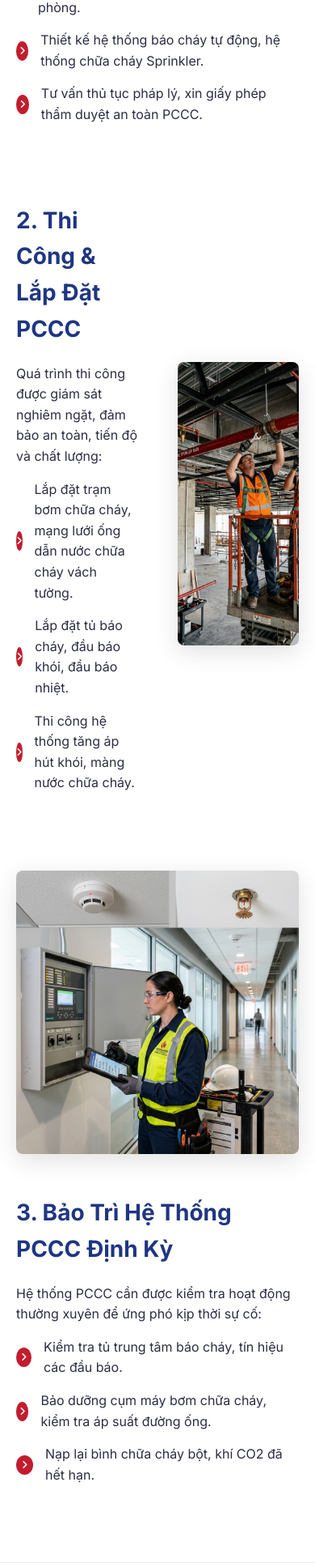
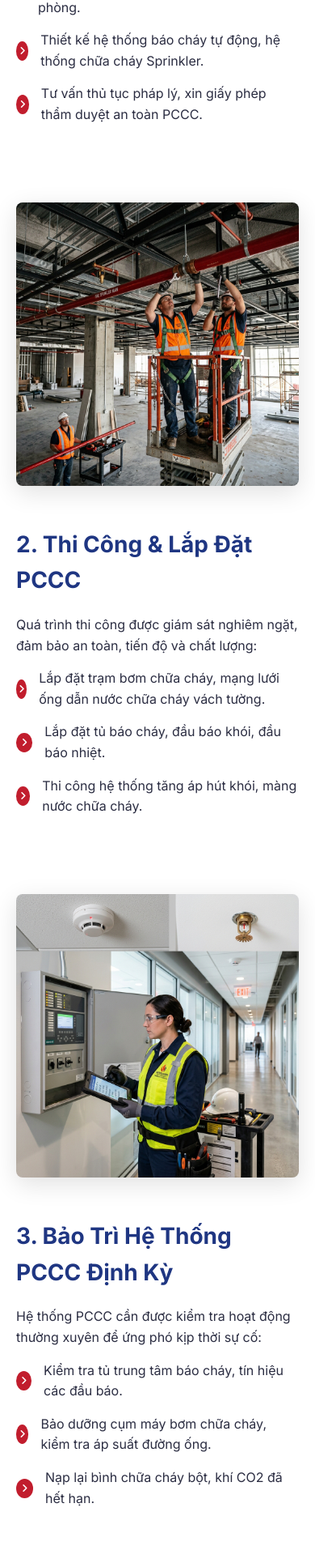
Before and after one commit to thieuan/vietdream_dj, a Django app: page /dich-vu/ in a window 390 px wide. Shown: the part 1077-3007 px from the top of the page at 81% size. Run offline with Django 5.2, Linux system fonts and the light colour scheme.

Commit message:
fix lỗi hiển thị service

```diff
--- a/static/css/style.css
+++ b/static/css/style.css
@@ -553,6 +553,9 @@ img {
     align-items: center;
     gap: 50px;
 }
+.why-container.reverse {
+    flex-direction: row-reverse;
+}
 
 .why-img,
 .why-content {
@@ -618,7 +621,8 @@ img {
         grid-template-columns: repeat(2, 1fr);
     }
 
-    .why-container {
+    .why-container,
+    .why-container.reverse {
         flex-direction: column;
     }
 
--- a/templates/pages/services.html
+++ b/templates/pages/services.html
@@ -32,7 +32,7 @@
         </div>
 
         <!-- Service 2 -->
-        <div class="why-container" style="margin-bottom: 80px; flex-direction: row-reverse;">
+        <div class="why-container reverse" style="margin-bottom: 80px;">
             <div class="why-img fade-up">
                 <div style="height: 350px; border-radius: var(--radius); overflow: hidden; box-shadow: 0 8px 30px rgba(0,0,0,0.12);">
                     <img src="{% static 'images/service_thicong_lapdat.png' %}" alt="Thi Công &amp; Lắp Đặt PCCC" style="width:100%; height:100%; object-fit:cover; display:block;">
```
